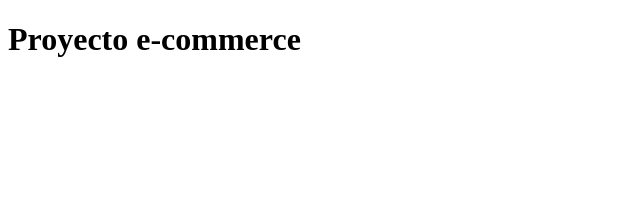
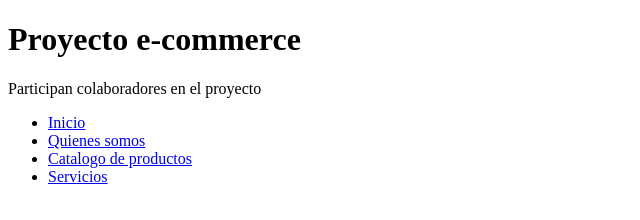
Before and after one commit to AlvaroLC1/ecommerce, a plain HTML site: page index.html in a window 1280 px wide. Shown: the whole page, without its empty margins (0-640 px from the left). Drawn offline with Linux system fonts and the light colour scheme.

Commit message:
Index actualizado

```diff
--- a/index.html
+++ b/index.html
@@ -7,5 +7,12 @@
 </head>
 <body>
     <h1>Proyecto e-commerce</h1>
+    <p>Participan colaboradores en el proyecto</p>
+    <ul>
+        <li><a href="index.html">Inicio</a></li>
+        <li><a href="quienes.html">Quienes somos</a></li>
+        <li><a href="catalogo.html">Catalogo de productos</a></li>
+        <li><a href="servicios.html">Servicios</a></li>
+    </ul>
 </body>
 </html>
```
